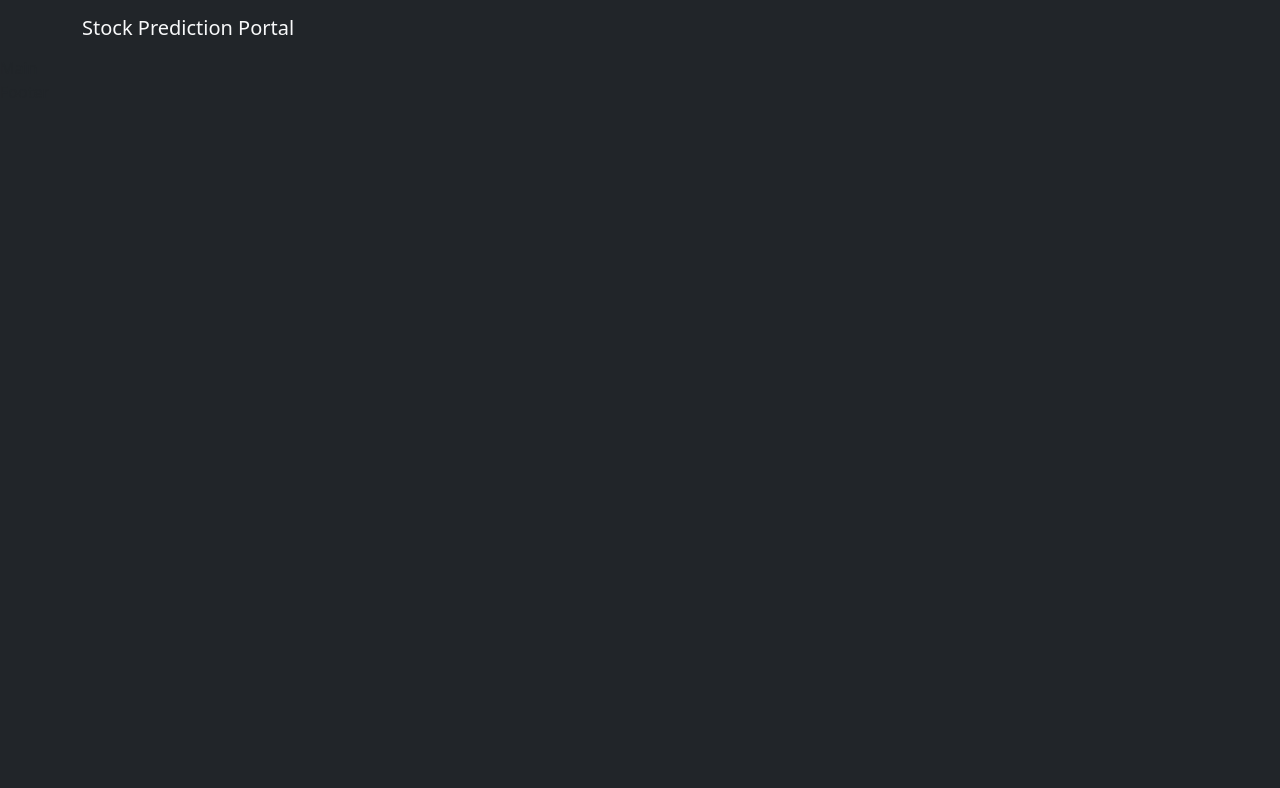
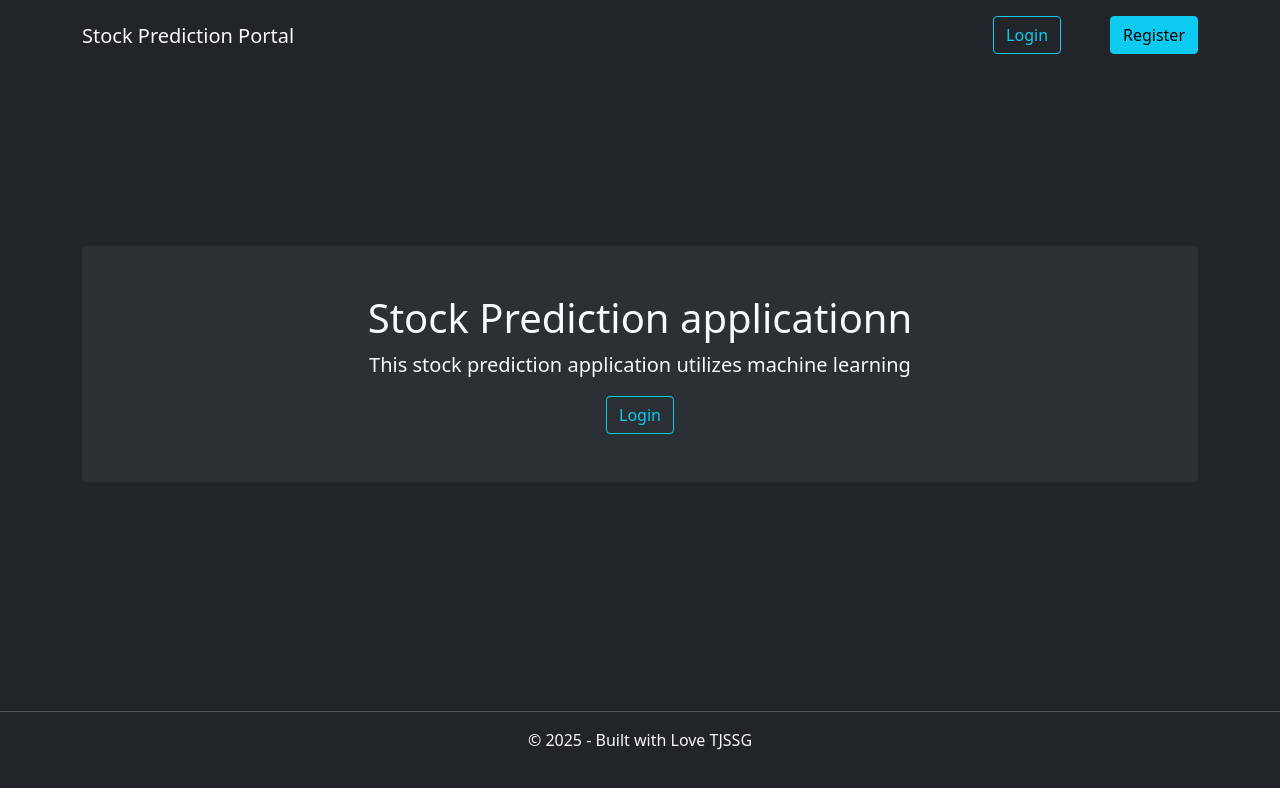
Before and after one commit to twin-25/stock-prediction-portal, a React (Vite) app in the folder frontend/: page / in a window 1280 px wide. Shown: the top 788 px of the page. Built offline with nearby package versions, Linux system fonts and the light colour scheme.

Commit message:
add content to header foot and main components

```diff
--- a/frontend/src/assets/css/style.css
+++ b/frontend/src/assets/css/style.css
@@ -1,3 +1,18 @@
 body{
   background-color: #212529;
 }
+
+.bg-light-dark{
+  background-color: #2b3035;
+
+}
+
+#root{
+  display: flex;
+  flex-direction: column;
+  min-height: 100vh;
+}
+
+.container{
+  flex: 1;
+}
--- a/frontend/src/componets/Footer.jsx
+++ b/frontend/src/componets/Footer.jsx
@@ -2,7 +2,13 @@ import React from 'react'
 
 const Footer = () => {
   return (
-    <div>Footer</div>
+    <>
+    <footer className='footer py-3 my-3'>
+      <hr className='border-bottom' />
+      <p className='text-light text-center'>&copy; 2025 - Built with Love TJSSG</p>
+
+    </footer>
+    </>
   )
 }
 
--- a/frontend/src/componets/Header.jsx
+++ b/frontend/src/componets/Header.jsx
@@ -3,11 +3,17 @@ import React from 'react'
 const Header = () => {
   return (
     <>
-      <nav className='navbar container'>
+      <nav className='navbar container pt-3 pb-2 align-items-start' >
         <a
         className='navbar-brand text-light' href=''
         >Stock Prediction Portal
         </a>
+
+        <div>
+            <a href="" className='btn btn-outline-info' >Login</a>
+            &nbsp
+            <a href="" className='btn btn-info' >Register</a>
+        </div>
       </nav>
     </>
   )
--- a/frontend/src/componets/Main.jsx
+++ b/frontend/src/componets/Main.jsx
@@ -2,6 +2,17 @@ import React from 'react'
 
 export const Main = () => {
   return (
-    <div>Main</div>
+    <>
+      <div className='container'>
+        <div className='p-5 text-center bg-light-dark rounded'>
+          <h1 className='text-light'>Stock Prediction applicationn</h1>
+          <p className='text-light lead'>This stock prediction application utilizes machine learning</p>
+          <a href="" className='btn btn-outline-info' >Login</a>
+
+        </div>
+
+      </div>
+    </>
+
   )
 }
```
